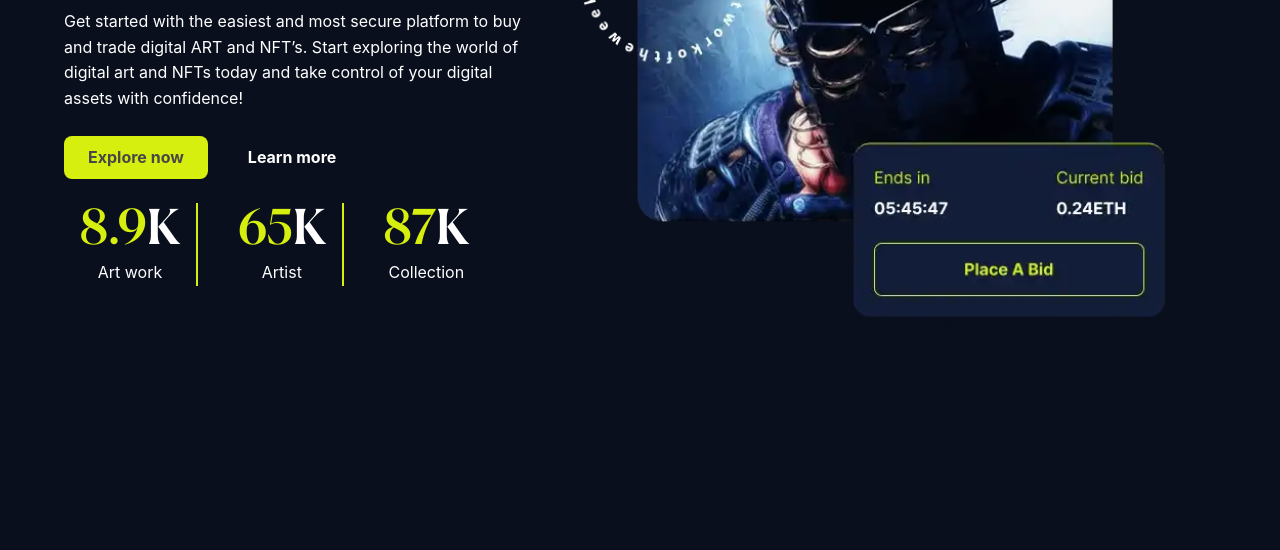
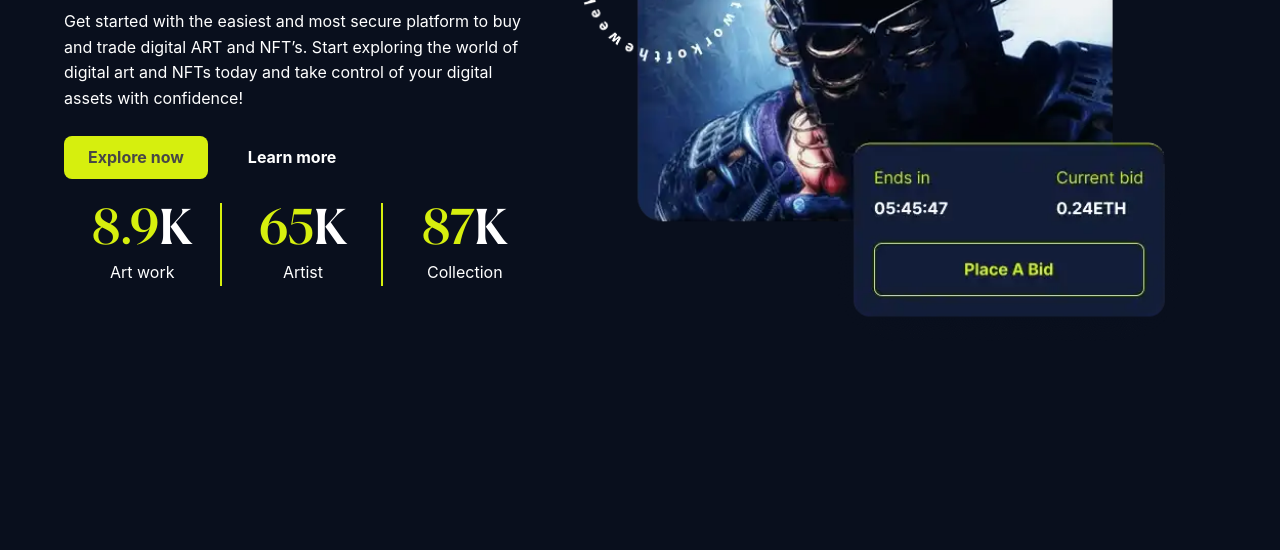
Before and after one commit to uabdirasul/marketplace, a website: page index.html in a window 1280 px wide. Shown: the part 536-1086 px from the top of the page. Drawn offline with Linux system fonts and the light colour scheme; a web font is replaced by a local one.

Commit message:
add change to hero stats

```diff
--- a/styles/style.css
+++ b/styles/style.css
@@ -264,8 +264,7 @@ body {
   display: flex;
   flex-wrap: wrap;
   align-items: center;
-  justify-content: flex-start;
-  gap: 1.5rem;
+  justify-content: space-between;
 }
 
 .hero__stats-items {
@@ -274,6 +273,7 @@ body {
   justify-content: center;
   align-items: center;
   padding: 0 1rem;
+  width: 33%;
 }
 
 .hero__stats-items-text {
```
Also changed, not shown: dist/styles.min.css.
